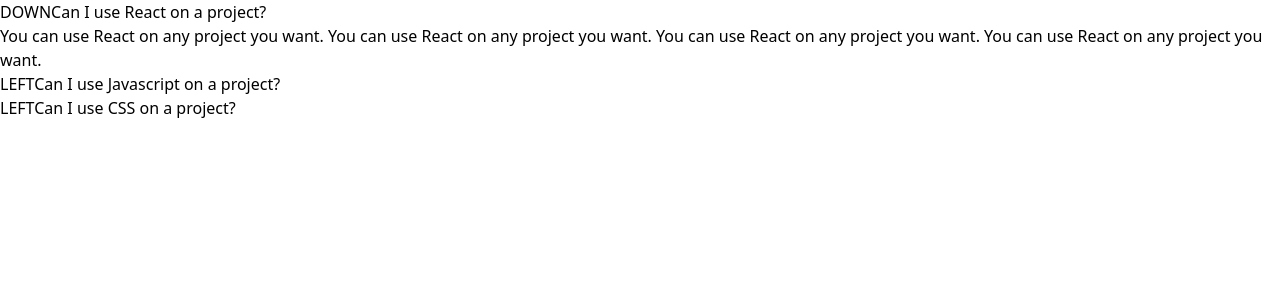
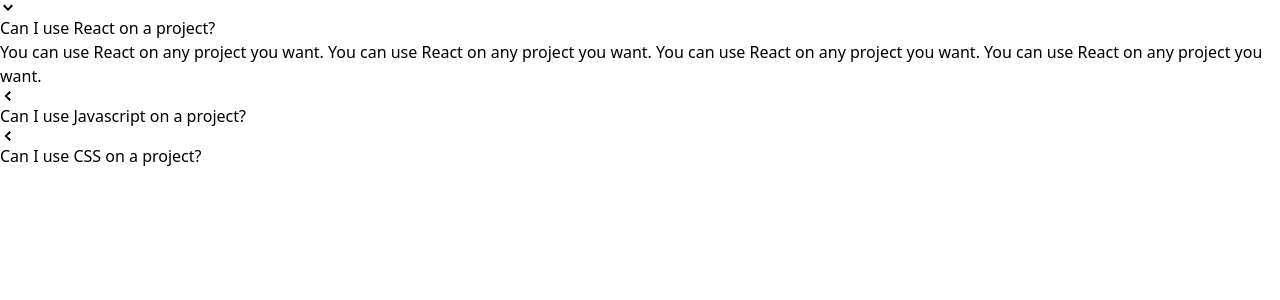
Before and after one commit to ttuannguyen/buttons, a React (Vite) app: page / in a window 1280 px wide. Shown: the top 300 px of the page. Built offline with nearby package versions, Linux system fonts and the light colour scheme.

Commit message:
GoChevronDown and GoChevronLeft icons from react icons and render them on page

```diff
--- a/src/components/Accordion.js
+++ b/src/components/Accordion.js
@@ -1,4 +1,6 @@
 import React, { useState } from "react";
+import { GoChevronDown, GoChevronLeft } from "react-icons/go";
+
 
 const Accordion = ({ items }) => {
   const [expandedIndex, setExpandedIndex] = useState(0);
@@ -10,7 +12,7 @@
   const renderedItems = items.map((item, index) => {
     const isExpanded = index === expandedIndex;
 
-    const icon = <span>{isExpanded ? "DOWN" : "LEFT"}</span>;
+    const icon = <span>{isExpanded ? <GoChevronDown /> : <GoChevronLeft />}</span>;
 
     return (
       <div key={item.id}>
```
